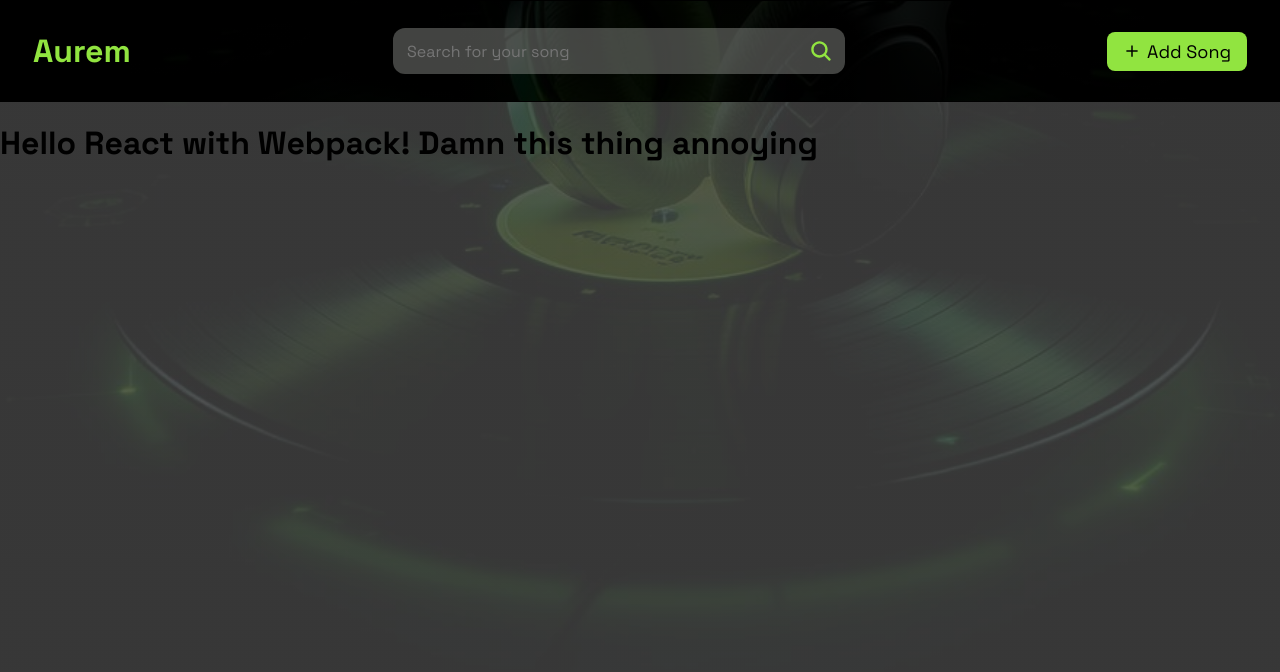
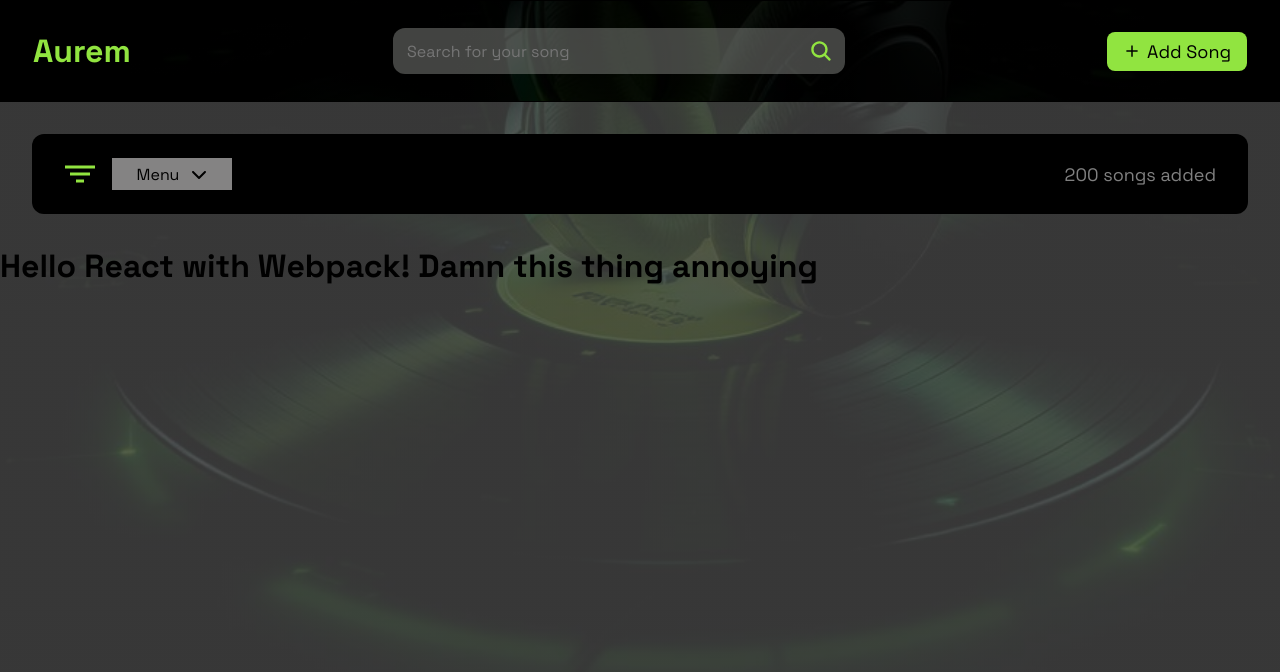
Before and after one commit to EyosiSol/Aurem, a React app: page / in a window 1280 px wide. Shown: the top 672 px of the page. Built offline with nearby package versions, Linux system fonts and the light colour scheme.

Commit message:
feat: add Filter component that is used for filtering the content and integrate it into the App

```diff
--- /dev/null
+++ b/components/filter.tsx
@@ -0,0 +1,26 @@
+import React from 'react';
+import { IoFilterSharp } from 'react-icons/io5';
+import { FaChevronDown } from 'react-icons/fa6';
+const Filter = () => {
+  return (
+    <div className="filter">
+      <div className="dropdownfilter">
+        <IoFilterSharp className="filterIcon" />
+        <div className="dropdown">
+          <button>
+            Menu
+            <FaChevronDown />
+          </button>
+          <div className="dropdown-content">
+            <a href="#">Link 1</a>
+            <a href="#">Link 2</a>
+            <a href="#">Link 3</a>
+          </div>
+        </div>
+      </div>
+      <div className="amount">200 songs added</div>
+    </div>
+  );
+};
+
+export default Filter;
--- a/src/App.tsx
+++ b/src/App.tsx
@@ -1,10 +1,12 @@
 import React from 'react';
 import Header from '../components/header';
+import Filter from '../components/filter';
 
 const App = () => {
   return (
     <div>
       <Header />
+      <Filter />
       <h1>Hello React with Webpack! Damn this thing annoying</h1>
     </div>
   );
--- a/src/index.css
+++ b/src/index.css
@@ -77,3 +77,70 @@ body {
   width: 24px;
   height: 24px;
 }
+
+/* filter section */
+
+.filter {
+  display: flex;
+  background: black;
+  margin: 32px;
+  color: var(--neon);
+  height: 48px;
+  align-items: center;
+  justify-content: space-between;
+  padding: 16px 32px;
+  border-radius: 12px;
+}
+.dropdownfilter {
+  display: flex;
+  align-items: center;
+  justify-content: center;
+  gap: 16px;
+}
+.dropdown {
+  position: relative;
+  display: inline-block;
+  width: 180px;
+  height: auto;
+}
+
+.dropdown button {
+  width: 120px;
+  height: 32px;
+  background-color: #848383;
+  border: none;
+  font-size: 16px;
+  display: flex;
+  justify-content: center;
+  align-items: center;
+  gap: 12px;
+}
+.dropdown-content {
+  display: none;
+  position: absolute;
+  background-color: #848383;
+  border: 1px solid #848383;
+  margin-top: 2px;
+  min-width: 160px;
+  z-index: 1;
+}
+
+.dropdown-content a {
+  padding: 10px;
+  display: block;
+  text-decoration: none;
+  color: black;
+}
+
+.dropdown:hover .dropdown-content {
+  display: block;
+}
+
+.filterIcon {
+  width: 32px;
+  height: auto;
+}
+.amount {
+  font-size: 18px;
+  color: gray;
+}
```
